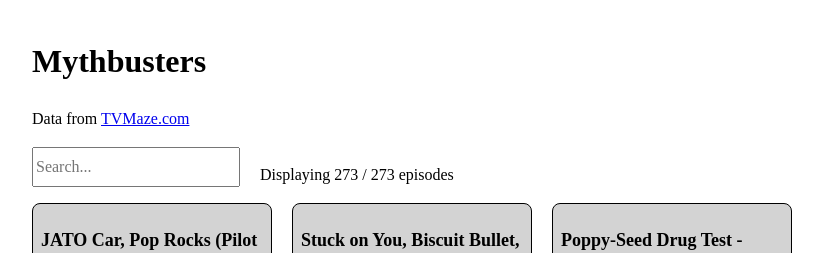
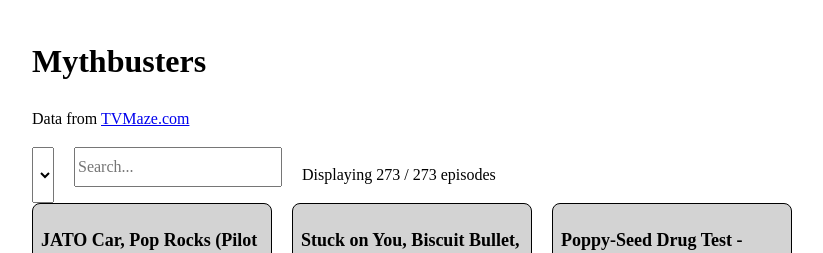
Before and after one commit to whalleyph/paul-olu-tv-shows, a React (Vite) app: page / in a window 1280 px wide. Shown: the top 253 px of the page, without its empty margins (124-947 px from the left). Built offline with nearby package versions, Linux system fonts and the light colour scheme.

Commit message:
moved episode code to app

```diff
--- a/src/components/EpisodeCard.jsx
+++ b/src/components/EpisodeCard.jsx
@@ -1,19 +1,12 @@
-import { createEpisodeCode } from "./utils";
-
 export function EpisodeCard(props) {
     const summaryHTML = {
         __html: props.episode.summary,
     };
 
-    const episodeCode = createEpisodeCode(
-        props.episode.season,
-        props.episode.number,
-    );
-
     return (
         <div className="tvShowsCard">
             <h2 className="episode-header">
-                {props.episode.name} - {episodeCode}
+                {props.episodeTitle}
             </h2>
             {props.episode.image && <img className="episode-image" src={props.episode.image.medium} />}
             <div
--- a/src/components/SearchBox.jsx
+++ b/src/components/SearchBox.jsx
@@ -5,6 +5,10 @@
 
     return (
         <div className="search-area">
+            <select
+                className="select-box"
+
+            />
             <input
                 className="search-box"
                 onChange={handleChange}
--- a/src/components/TvShowsApp.jsx
+++ b/src/components/TvShowsApp.jsx
@@ -3,7 +3,7 @@
 import episodes from "../data/mythBustersEpisodes.json"
 import { EpisodeCard } from "./EpisodeCard";
 import { SearchBox } from "./SearchBox";
-import { searchEpisodes } from "./utils";
+import { searchEpisodes, createEpisodeCode } from "./utils";
 
 export function TVShowsApp() {
     const ep1 = episodes[0];
@@ -14,7 +14,12 @@
             : searchEpisodes(searchTerm, episodes);
 
     const episodeList = selectedEpisodes.map((episode) => {
-        return <EpisodeCard episode={episode} key={episode.id} />;
+        const episodeCode = createEpisodeCode(
+            episode.season,
+            episode.number,
+        );
+        const episodeTitle=`${episode.name} - ${episodeCode}`
+        return <EpisodeCard episodeTitle={episodeTitle} episode={episode} key={episode.id} />;
     });
 
     return (
```
